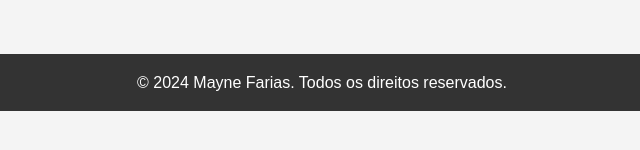
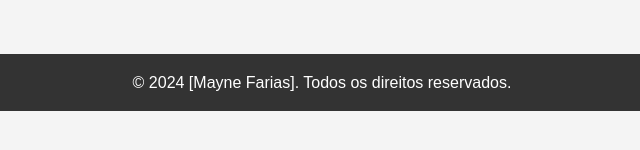
Before and after one commit to MayneFaria/Meu-Portfolio, a plain HTML site: page formação.html in a window 1280 px wide. Shown: the part 190-340 px from the top of the page, 318-958 px from the left. Drawn offline with Linux system fonts and the light colour scheme.

Commit message:
Update formação.html

```diff
--- a/formação.html
+++ b/formação.html
@@ -26,7 +26,7 @@
     </main>
 
     <footer>
-        <p>&copy; 2024 Mayne Farias. Todos os direitos reservados.</p>
+        <p>&copy; 2024 [Mayne Farias]. Todos os direitos reservados.</p>
     </footer>
 </body>
 </html>
```
